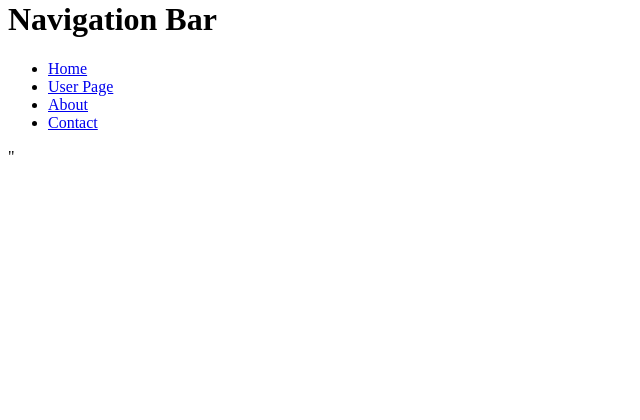
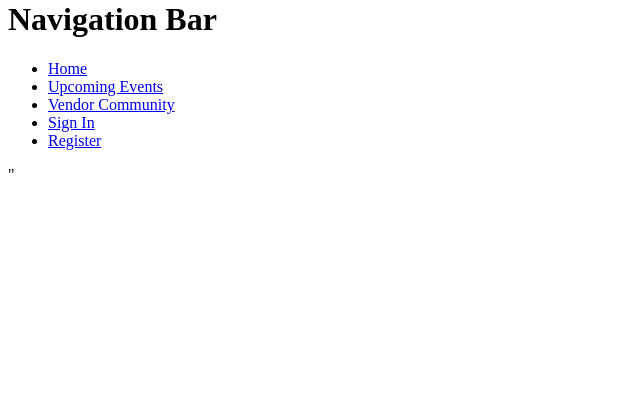
Before and after one commit to Monique-nel/BFB321-Group04, a Flask app: template projects/templates/z_navigationbar.html in a window 1280 px wide. Shown: the part 332-752 px from the top of the page, without its empty margins (0-640 px from the left). Run offline with Flask 3, Linux system fonts and the light colour scheme; the template is opened without the code that fills it, so the values that code supplies are empty.

Commit message:
edit navigation bar/href to other html pages

```diff
--- a/projects/templates/z_navigationbar.html
+++ b/projects/templates/z_navigationbar.html
@@ -14,9 +14,10 @@
         <nav class = "main-navigation">
             <ul>
                 <li><a href="home.html">Home</a></li>
-                <li><a href="userpage.html">User Page</a></li>
-                <li><a href="about.html">About</a></li>
-                <li><a href="contact.html">Contact</a></li>
+                <li><a href="events.html">Upcoming Events</a></li>
+                <li><a href="vendors.html">Vendor Community</a></li>
+                <li><a href="login.html">Sign In </a></li>
+                <li><a href="contact.html">Register</a></li>
             </ul>
         </nav>
 
```
